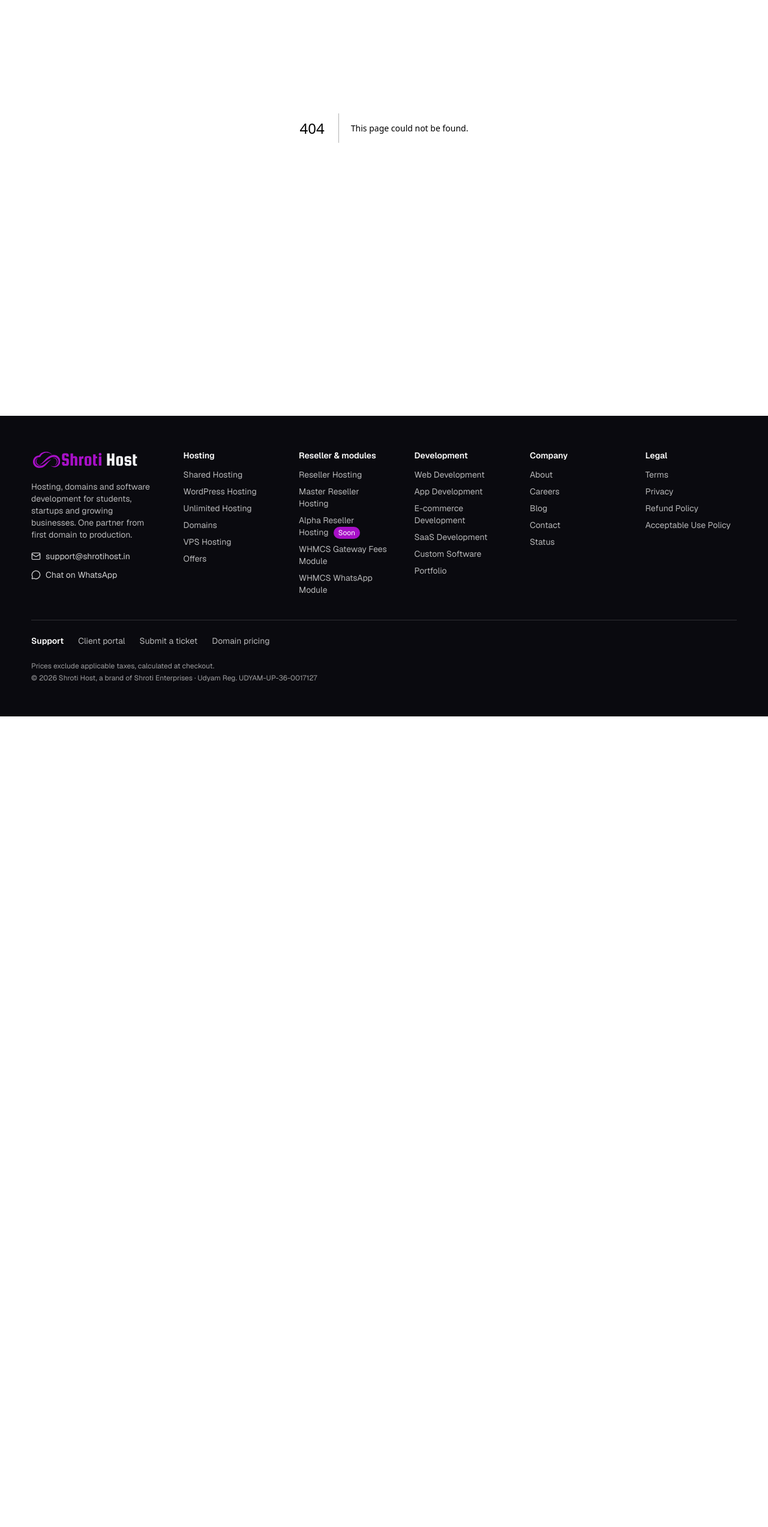
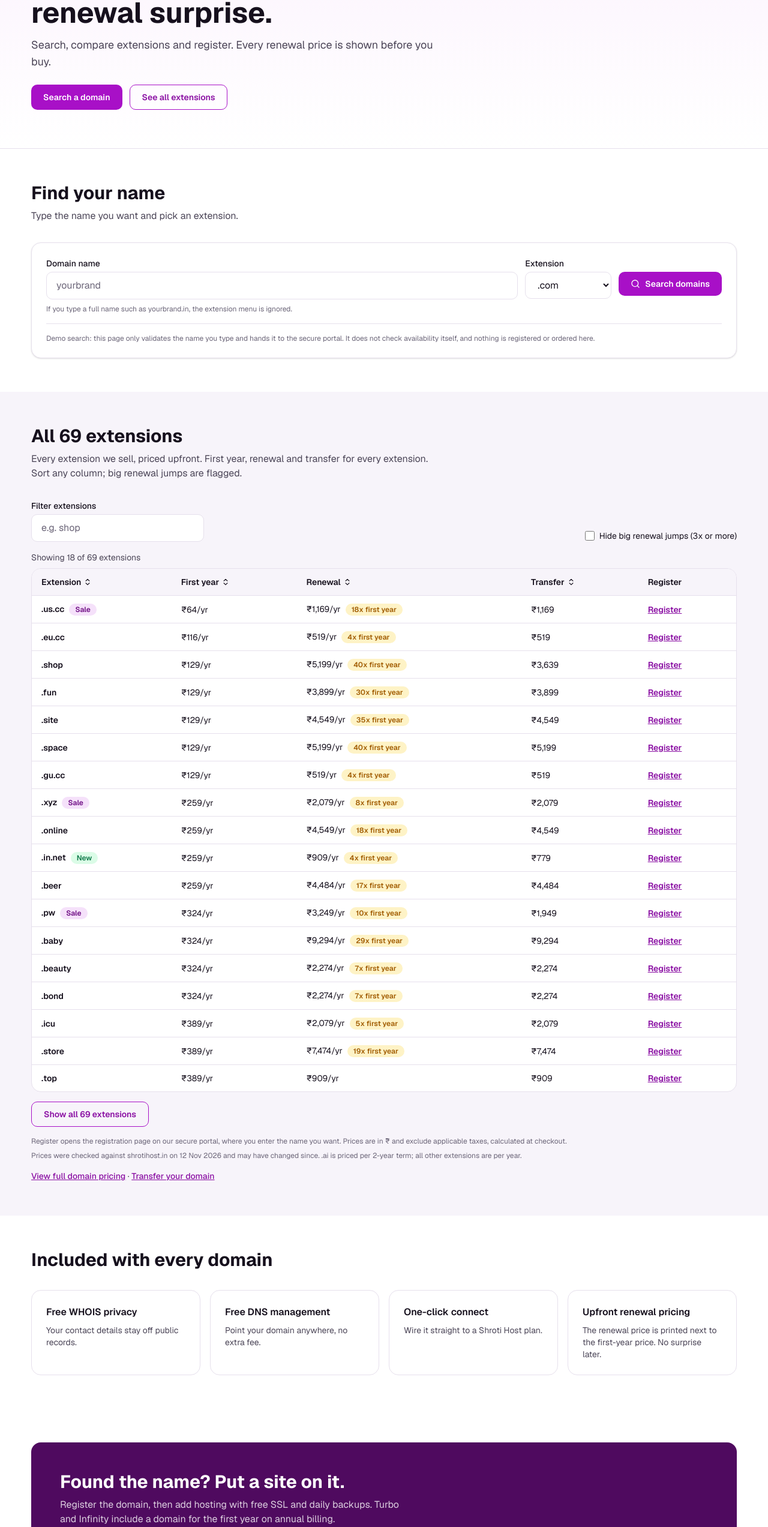
Before and after one commit to AdamyaMehta07/ShrotiHost, a Next.js app: page /domains in a window 1280 px wide. Before the commit this address had no page. Shown: the part 252-2797 px from the top of the page at 60% size. Before the commit the page ends 1446 px from the top, so only its background shows below. Built offline with nearby package versions, Linux system fonts and the light colour scheme.

Commit message:
feat: add domains page with demo search and full price table

```diff
--- /dev/null
+++ b/src/app/domains/page.tsx
@@ -0,0 +1,107 @@
+import type { Metadata } from "next";
+import Link from "next/link";
+import { DomainSearch } from "@/components/domains/DomainSearch";
+import { DomainTable } from "@/components/domains/DomainTable";
+import { Button } from "@/components/ui/Button";
+import { PageHero } from "@/components/ui/PageHero";
+import { Section } from "@/components/ui/Section";
+import {
+  allDomains,
+  domainFeatures,
+  domainPricesCheckedOn,
+  domainTransferUrl,
+} from "@/data/domains";
+import { portalLinks } from "@/data/navigation";
+import { freeDomainTerms } from "@/data/shared-hosting";
+
+export const metadata: Metadata = {
+  title: "Domains",
+  description: `Search domains and compare first-year, renewal and transfer prices for ${allDomains.length} extensions, with every renewal price shown upfront.`,
+};
+
+export default function DomainsPage() {
+  return (
+    <>
+      <PageHero
+        eyebrow="Domains"
+        title="Domain registration, without the renewal surprise."
+        description="Search, compare extensions and register. Every renewal price is shown before you buy."
+        breadcrumbs={[{ label: "Home", href: "/" }, { label: "Domains" }]}
+      >
+        <Button href="#search">Search a domain</Button>
+        <Button href="#extensions" variant="secondary">
+          See all extensions
+        </Button>
+      </PageHero>
+
+      <Section id="search" title="Find your name" intro="Type the name you want and pick an extension.">
+        <DomainSearch />
+      </Section>
+
+      <Section
+        id="extensions"
+        title={`All ${allDomains.length} extensions`}
+        intro="Every extension we sell, priced upfront. First year, renewal and transfer for every extension. Sort any column; big renewal jumps are flagged."
+        tinted
+      >
+        <DomainTable domains={allDomains} />
+        <p className="mt-2 text-xs text-ink-faint">
+          Prices were checked against shrotihost.in on {domainPricesCheckedOn} and may have changed
+          since. .ai is priced per 2-year term; all other extensions are per year.
+        </p>
+        <p className="mt-4 text-sm text-ink-soft">
+          <a
+            href={portalLinks.domainPricing}
+            target="_blank"
+            rel="noopener noreferrer"
+            className="font-medium text-brand-700 underline"
+          >
+            View full domain pricing
+          </a>
+          {" · "}
+          <a
+            href={domainTransferUrl}
+            target="_blank"
+            rel="noopener noreferrer"
+            className="font-medium text-brand-700 underline"
+          >
+            Transfer your domain
+          </a>
+        </p>
+      </Section>
+
+      <Section title="Included with every domain">
+        <ul className="grid gap-4 sm:grid-cols-2 lg:grid-cols-4">
+          {domainFeatures.map((feature) => (
+            <li key={feature.title} className="rounded-(--radius-card) border border-line bg-white p-6">
+              <h3 className="font-semibold text-ink">{feature.title}</h3>
+              <p className="mt-2 text-sm text-ink-soft">{feature.text}</p>
+            </li>
+          ))}
+        </ul>
+      </Section>
+
+      <Section>
+        <div className="rounded-(--radius-card) bg-brand-900 p-8 text-white sm:p-12">
+          <h2 className="text-2xl font-bold sm:text-3xl">Found the name? Put a site on it.</h2>
+          <p className="mt-2 max-w-xl text-white/80">
+            Register the domain, then add hosting with free SSL and daily backups. Turbo and
+            Infinity include a domain for the first year on annual billing.
+          </p>
+          <p className="mt-2 max-w-2xl text-xs text-white/70">{freeDomainTerms}</p>
+          <div className="mt-6 flex flex-wrap gap-3">
+            <Button href="#search" className="bg-white !text-brand-800 hover:!bg-brand-50">
+              Search domains
+            </Button>
+            <Button href="/hosting" variant="ghost" className="!text-white hover:!bg-white/10">
+              See hosting plans
+            </Button>
+            <Button href="/contact" variant="ghost" className="!text-white hover:!bg-white/10">
+              Talk to us
+            </Button>
+          </div>
+        </div>
+      </Section>
+    </>
+  );
+}
```
